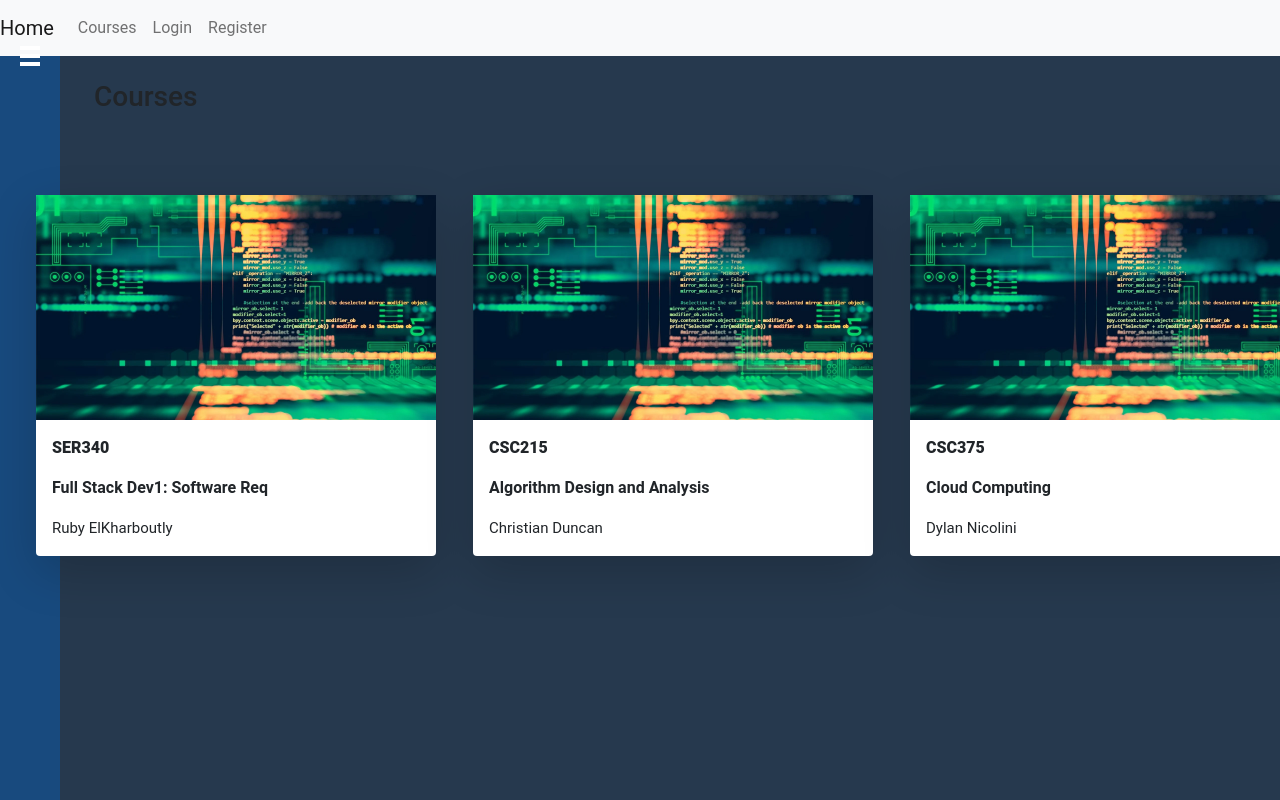
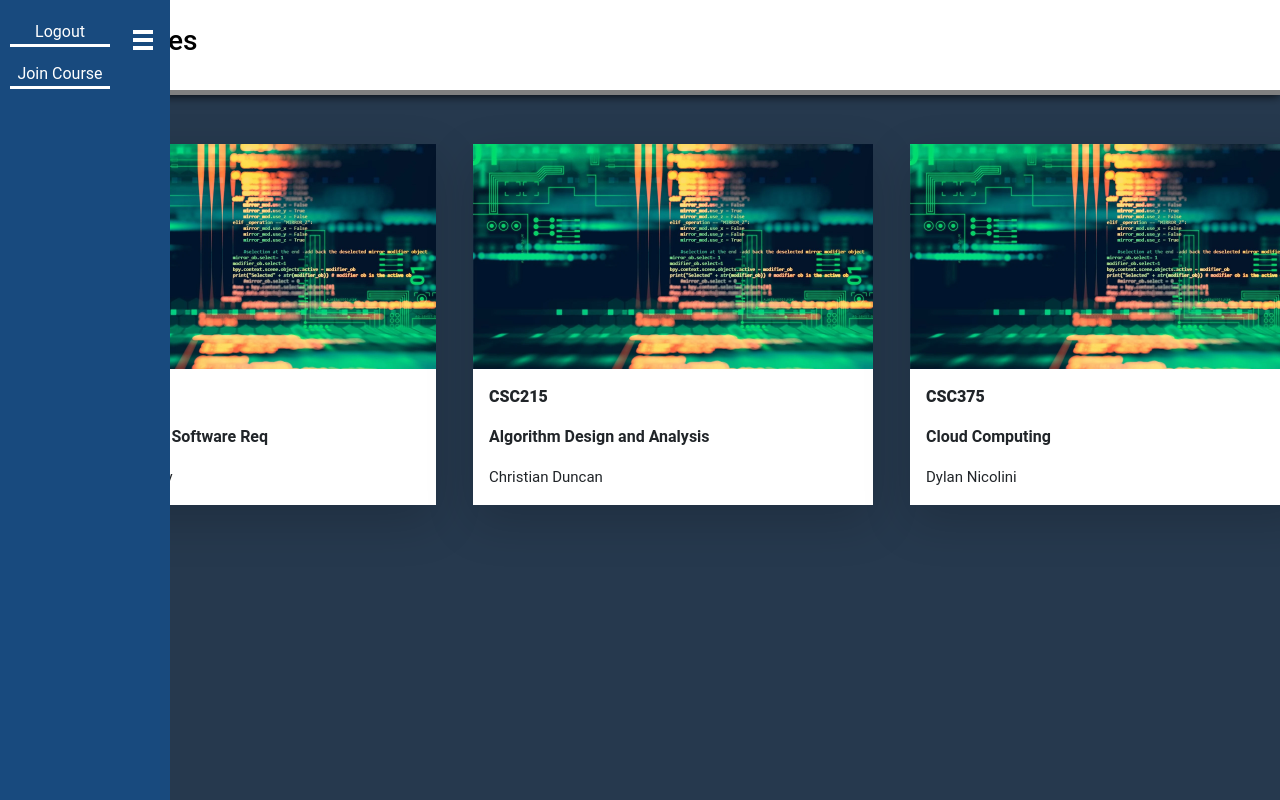
Before and after one commit to eebalboni/FinalProjectSER341, a React (Create React App) app in the folder demo-app-updated-routing/: page /professor/courseHome in a window 1280 px wide. Shown: the top 800 px of the page. Built offline with nearby package versions, Linux system fonts and the light colour scheme.

Commit message:
sidebar works

```diff
--- a/demo-app-updated-routing/src/App.js
+++ b/demo-app-updated-routing/src/App.js
@@ -31,7 +31,7 @@ function App() {
   return (
     <div>
       <BrowserRouter>
-        <NavBar user={user} />
+
         <Routes>
           <Route path="/login" element={<LoginForm />} />
           <Route path="/register" element={<RegisterForm />} />
--- a/demo-app-updated-routing/src/components/courseHomeBodyProfessor.jsx
+++ b/demo-app-updated-routing/src/components/courseHomeBodyProfessor.jsx
@@ -13,7 +13,7 @@ class CourseHomeBodyProfessor extends Component {
         {courses.map((course, index) => (
           <td key={index}>
             <div
-              className="card shadow-lg border-0"
+              className="card shadow-lg border-0" id="courseCard"
               style={{ marginLeft: "35px", width: "25rem" }}
               onClick={() => { window.location ='/professor/assignmentList'  }}
             >
@@ -23,7 +23,7 @@ class CourseHomeBodyProfessor extends Component {
                 className="bd-placeholder-img card-img-top"
                 style={{ borderRadius: 0 }}
               />
-              <div className="card-body">
+              <div className="card-body" id="courseCardBody">
                 <p className="card-text fw-bold fs-6">
                   <strong>{course.course}</strong>
                 </p>
--- a/demo-app-updated-routing/src/components/courseHomeProfessor.jsx
+++ b/demo-app-updated-routing/src/components/courseHomeProfessor.jsx
@@ -1,7 +1,6 @@
-
 import React, { Component } from "react";
 import { getCourses } from "../services/courseService";
-import CourseHomeBodyProfessor from "./courseHomeBodyProfessor";
+import CourseHomeBody from "./courseHomeBody";
 import SideBar from "./sideBar";
 
 //make sidebar separate component
@@ -22,14 +21,14 @@ class CourseHomeProfessor extends Component {
 
   render() {
     return (
-      <body style={{ backgroundColor: "#26394e", minHeight: "100" }}>
+      <body id="courseBody">
         <SideBar />
 
-        <header>
+        <header id="courseHeader">
           <div className="container p-4">
             <div className="row-cols-auto">
               <div>
-                <h3>Courses</h3>
+                <h3 id="courseTitle">Courses</h3>
               </div>
             </div>
           </div>
@@ -37,7 +36,7 @@ class CourseHomeProfessor extends Component {
 
         <React.Fragment>
           <table className="container mt-5">
-            <CourseHomeBodyProfessor courses={this.state.courses} />
+            <CourseHomeBody courses={this.state.courses} />
           </table>
         </React.Fragment>
 
--- a/demo-app-updated-routing/src/components/sideBar.jsx
+++ b/demo-app-updated-routing/src/components/sideBar.jsx
@@ -1,5 +1,4 @@
 import React, { Component } from "react";
-
 
 class SideBar extends Component {
   constructor(props) {
@@ -16,15 +15,13 @@ class SideBar extends Component {
         </div>
         <div className="menu-inner">
           <ul className="menu-list">
-            <li className="menu-item">
-              <a href="../indexes/SignIn.html">Logout</a>
+            <li className="menu-item" id="sidebarlistItem">
+              <a href="../indexes/SignIn.html" id="sidebarItem">
+                Logout
+              </a>
             </li>
-            <li className="menu-item">
-              <a
-                data-bs-toggle="modal"
-                data-bs-target="#joincourseModal"
-                href="#"
-              >
+            <li className="menu-item" id="sidebarlistItem">
+              <a data-bs-toggle="modal" data-bs-target="#joincourseModal" id="sidebarItem">
                 Join Course
               </a>
             </li>
--- a/demo-app-updated-routing/src/index.css
+++ b/demo-app-updated-routing/src/index.css
@@ -406,14 +406,15 @@ main {
   position: fixed;
   background-color: #184a7e;
   width: 200px;
-  transition: 1000ms all cubic-bezier(0.19, 1, 0.22, 1);
   transform: translateX(-100%);
-  left: 60px;
+  left: 50px;
+  position: absolute;
+  z-index: 9;
 }
 
-#menu.expanded {
-  transform: translateX(0%);
-  left: 0px;
+#menu:hover {
+  transition: 1000ms all cubic-bezier(0.19, 1, 0.22, 1);
+  transform: translateX(-40%);
 }
 
 .menu-inner {
@@ -437,11 +438,11 @@ main {
 }
 
 .hamburger {
-  right: 20px;
+  right: 17px;
   position: absolute;
   width: 20px;
   height: 20px;
-  margin-top: -10px;
+  margin-top: 30px;
 }
 
 .hamburger .line {
@@ -480,4 +481,20 @@ h1 {
   color: #fff;
   font-family: sans-serif;
   margin-bottom: 15px;
+
 }
+
+#sidebarItem {
+  color: white;
+  text-decoration: none;
+
+}
+
+#sidebarItem:hover {
+  color: rgba(134, 143, 147, 0.675);
+}
+
+#sidebarlistItem {
+  border-bottom: 3px solid white;
+  text-align: center;
+}
```
